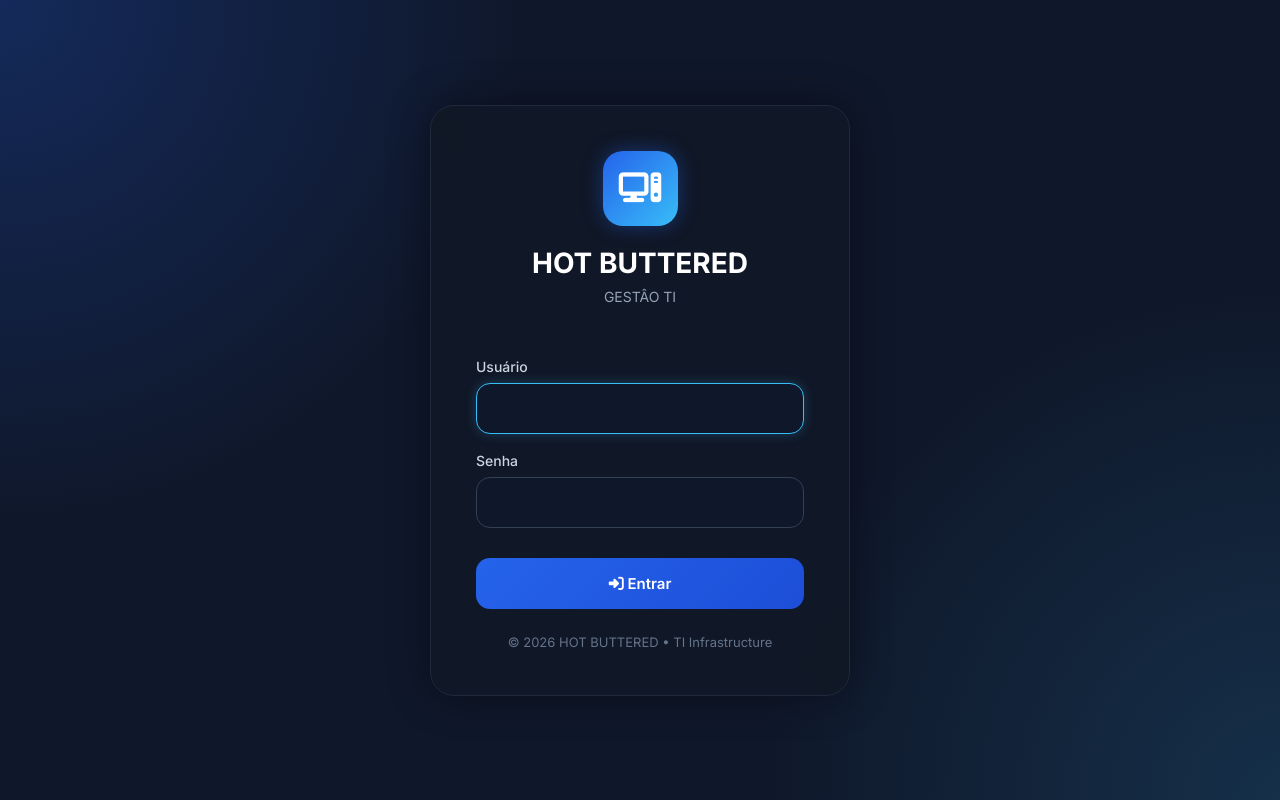
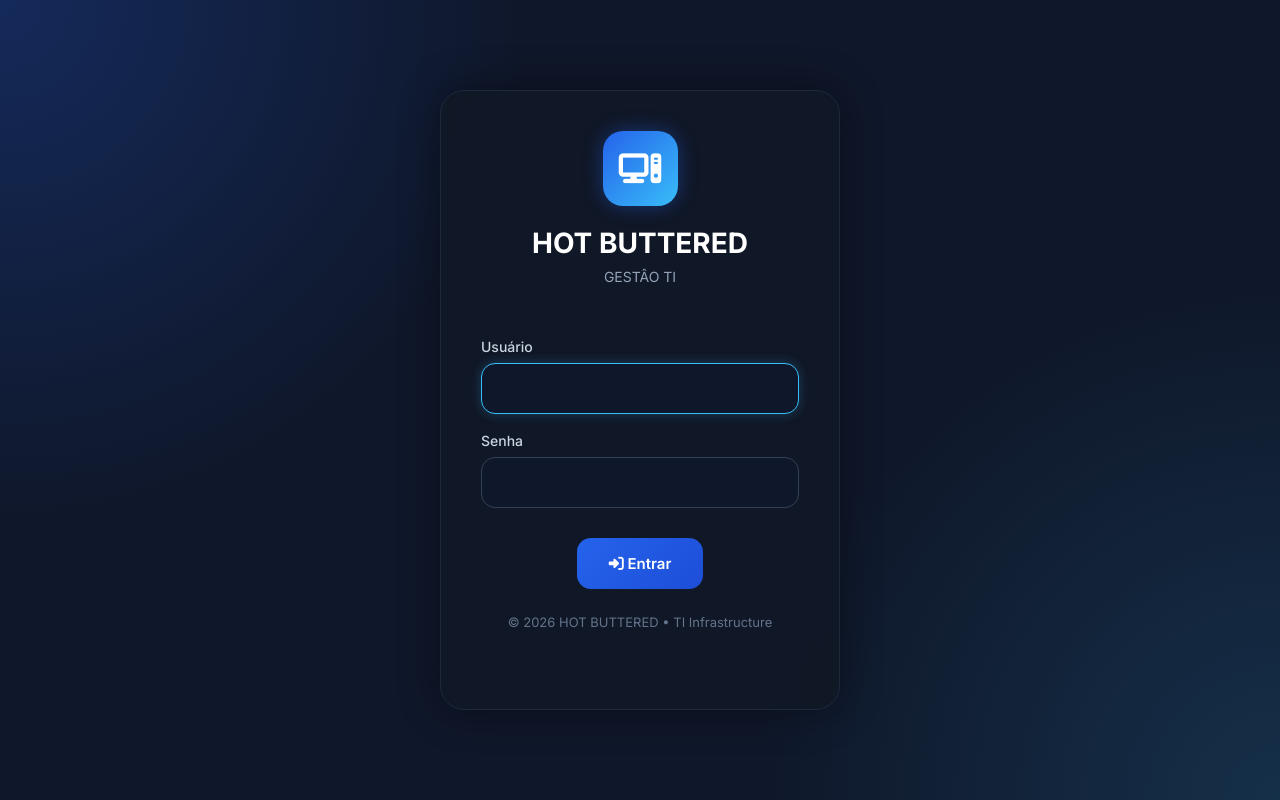
Before and after one commit to Andrey-Napolitano-SI/Painel-de-gestao-o-2.0, a Django app: page /accounts/login/ in a window 1280 px wide. Run offline with Django 5.2, Linux system fonts and the light colour scheme.

Commit message:
Update login.css

```diff
--- a/painel_suprimentos/estoque/static/css/login.css
+++ b/painel_suprimentos/estoque/static/css/login.css
@@ -30,12 +30,13 @@ body{
 /* CARD LOGIN */
 
 .login-container{
-    width:420px;
+    width:400px;
+    min-height: 620px;
     background:rgba(17,24,39,0.92);
     border:1px solid #1e293b;
     backdrop-filter:blur(12px);
     border-radius:24px;
-    padding:45px;
+    padding:40px 40px 50px;
     box-shadow:0 0 40px rgba(0,0,0,0.4);
     position:relative;
     z-index:1;
@@ -109,8 +110,9 @@ input:focus{
 /* BOTÃO */
 
 button{
-    margin-top:30px;
-    padding:16px;
+    display:block;
+    margin:30px auto 0;
+    padding:16px 32px;
     border:none;
     border-radius:14px;
     background:linear-gradient(135deg,#2563eb,#1d4ed8);
```
